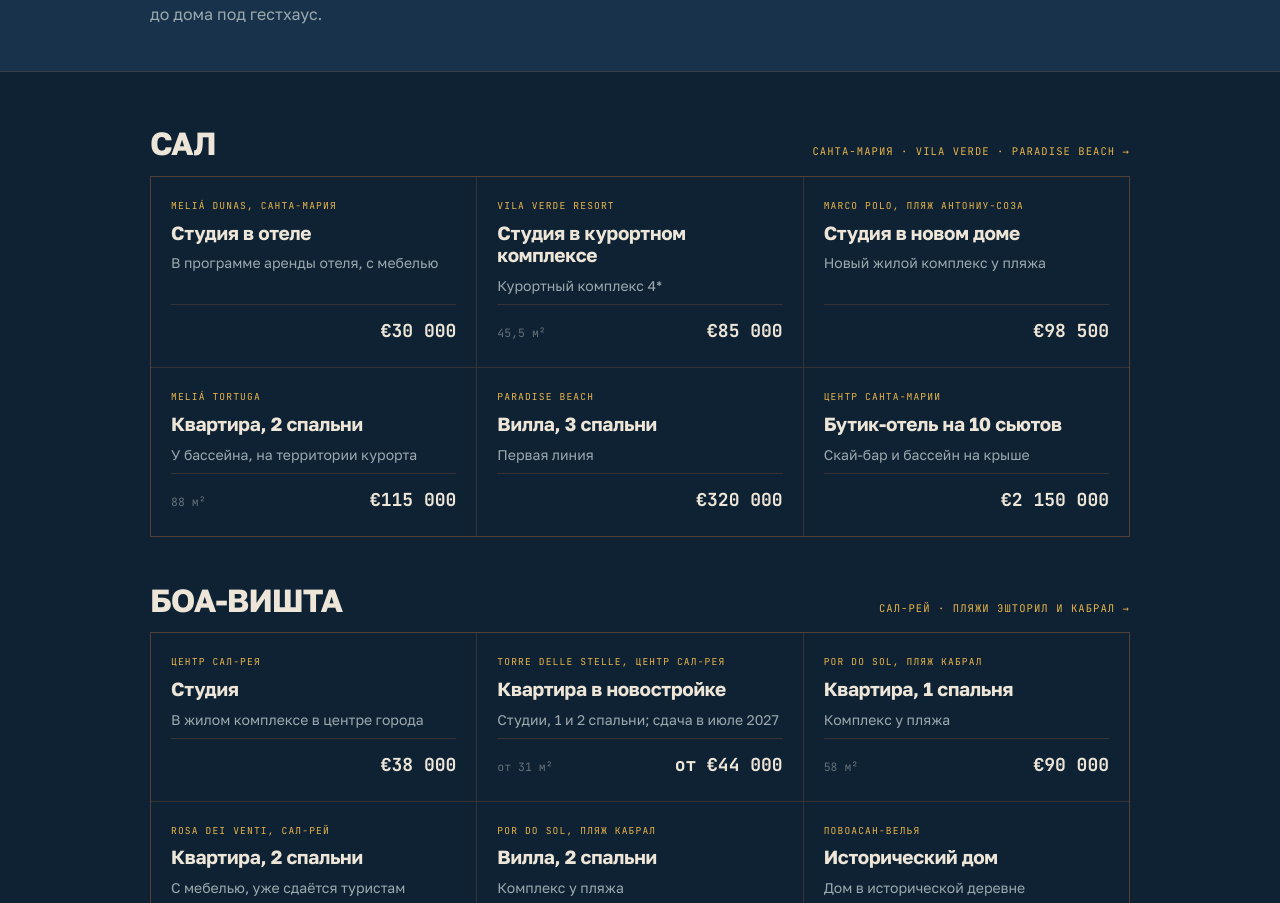
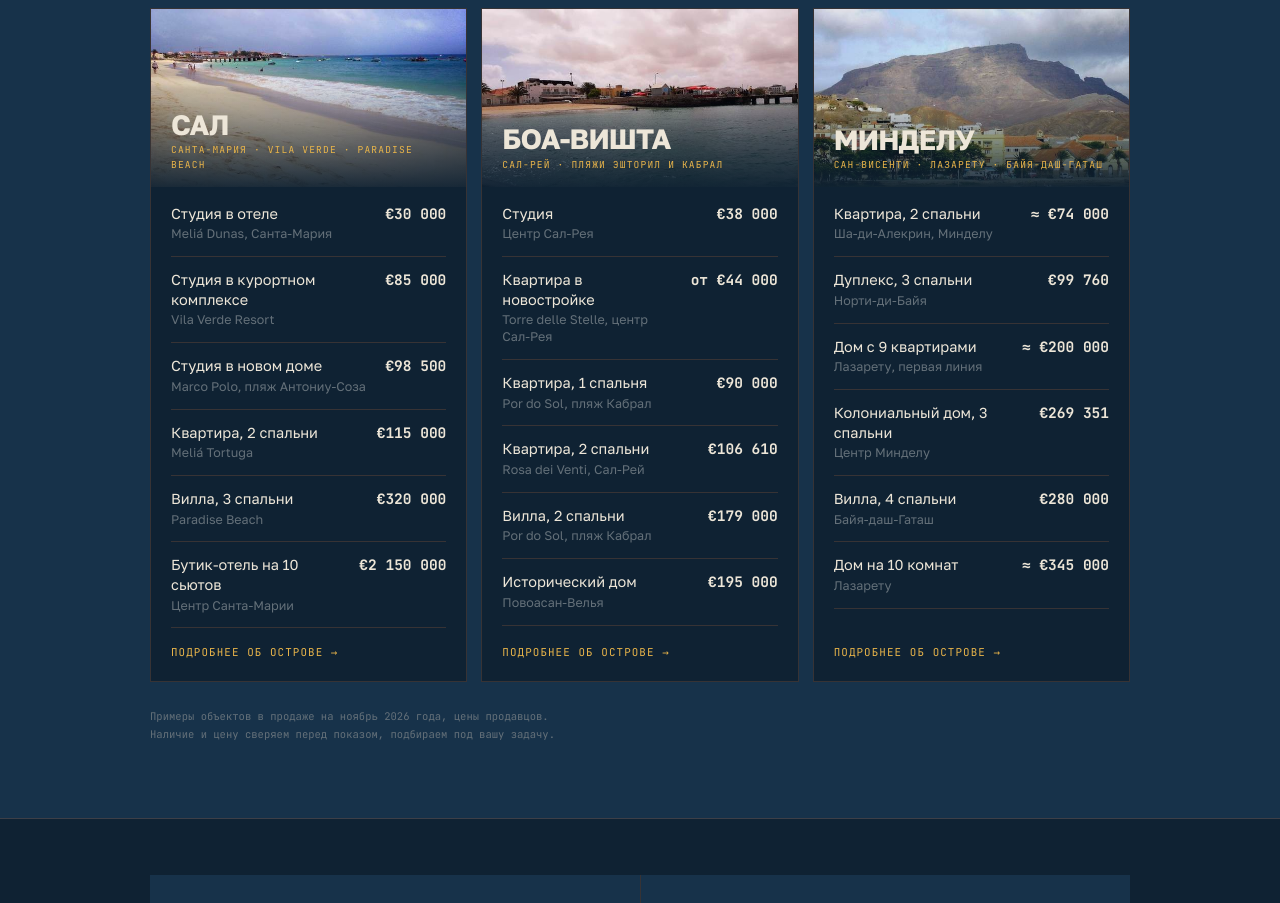
Before and after one commit to forrestburnsbooking-max/zeleniy-mys-site, a plain HTML site: page investicii.html in a window 1280 px wide. Shown: the part 702-1605 px from the top of the page. Drawn offline with Linux system fonts and the light colour scheme.

Commit message:
Investment page: reuse the homepage tourism block with island photos
The 'Buy and invest' page now shows the same three island columns as the
homepage, with all six examples per island, instead of the text-heavy card grid.

Co-Authored-By: Claude Opus 5.5 <noreply@anthropic.com>

```diff
--- a/investicii.html
+++ b/investicii.html
@@ -78,6 +78,8 @@
   .ex-isl li b{font-family:'JetBrains Mono',ui-monospace,Menlo,monospace;white-space:nowrap;font-size:14.5px}
   .ex-isl .ex-isl__go{padding:16px 20px 20px;margin-top:auto;font-family:'JetBrains Mono',ui-monospace,Menlo,monospace;
     font-size:.68rem;letter-spacing:.1em;text-transform:uppercase;color:var(--gold)}
+  .ex-cols{display:grid;grid-template-columns:repeat(3,1fr);gap:14px}
+  @media (max-width:860px){.ex-cols{grid-template-columns:1fr}}
   @media (max-width:900px){.ex{grid-template-columns:repeat(2,1fr)}}
   @media (max-width:600px){.ex{grid-template-columns:1fr}}
   /* EX-CSS END */
@@ -101,61 +103,62 @@
 </div>
 
 <!-- ТУРИСТИЧЕСКАЯ НЕДВИЖИМОСТЬ -->
-<div style="background:var(--panel);padding:44px 0;border-block:1px solid var(--line)">
-  <div class="wrap" style="display:flex;flex-direction:column;gap:14px">
-    <p class="tag" style="letter-spacing:.14em">Сейчас в фокусе</p>
-    <h2 class="huge" style="font-size:clamp(28px,3.8vw,46px)">Туристическая<br>недвижимость</h2>
-    <p style="color:var(--dim);font-size:16px;line-height:1.6;max-width:70ch;margin-top:8px">
+<div id="invest" style="background:var(--panel);margin-top:0px;padding:74px 0;border-block:1px solid var(--line)">
+  <div class="wrap" style="display:grid;grid-template-columns:1fr 1fr;gap:48px;padding-bottom:38px;align-items:end">
+    <div style="display:flex;flex-direction:column;gap:18px">
+      <p class="tag">Инвестиции</p>
+      <h2 class="huge" style="font-size:clamp(30px,4.2vw,50px)">Туристическая<br>недвижимость</h2>
+    </div>
+    <p style="color:var(--dim);font-size:16px;line-height:1.6">
       Сал, Боа-Вишта и Минделу на Сан-Висенти — острова с международными аэропортами,
-      где жильё сдают туристам. От студии в отеле, которую сдаёт сам отель, до дома под гестхаус.
+      где жильё сдают туристам. Ниже — примеры объектов, которые продаются сейчас.
+      Подбираем под вашу задачу, проверяем объект и ведём сделку.
     </p>
   </div>
-</div>
-
-<div class="wrap" style="padding:56px 0 0;display:flex;flex-direction:column;gap:48px">
-  <div style="display:flex;flex-direction:column;gap:16px">
-    <div style="display:flex;justify-content:space-between;align-items:baseline;gap:14px;flex-wrap:wrap">
-      <h3 class="huge" style="font-size:clamp(24px,3vw,32px)">Сал</h3>
-      <a class="mono" href="sal.html" style="font-size:.66rem;letter-spacing:.1em;text-transform:uppercase">Санта-Мария · Vila Verde · Paradise Beach →</a>
-    </div>
-  <div class="ex">
-    <article><span class="ex__kind">Meliá Dunas, Санта-Мария</span><h4>Студия в отеле</h4><p>В программе аренды отеля, с мебелью</p><div class="ex__f"><span></span><b>€30 000</b></div></article>
-    <article><span class="ex__kind">Vila Verde Resort</span><h4>Студия в курортном комплексе</h4><p>Курортный комплекс 4*</p><div class="ex__f"><span>45,5 м²</span><b>€85 000</b></div></article>
-    <article><span class="ex__kind">Marco Polo, пляж Антониу-Соза</span><h4>Студия в новом доме</h4><p>Новый жилой комплекс у пляжа</p><div class="ex__f"><span></span><b>€98 500</b></div></article>
-    <article><span class="ex__kind">Meliá Tortuga</span><h4>Квартира, 2 спальни</h4><p>У бассейна, на территории курорта</p><div class="ex__f"><span>88 м²</span><b>€115 000</b></div></article>
-    <article><span class="ex__kind">Paradise Beach</span><h4>Вилла, 3 спальни</h4><p>Первая линия</p><div class="ex__f"><span></span><b>€320 000</b></div></article>
-    <article><span class="ex__kind">Центр Санта-Марии</span><h4>Бутик-отель на 10 сьютов</h4><p>Скай-бар и бассейн на крыше</p><div class="ex__f"><span></span><b>€2 150 000</b></div></article>
+  <div class="wrap ex-cols">
+    <a class="ex-isl" href="sal.html#invest">
+      <figure><img src="img/G_sal_1.jpg" alt="Сал">
+        <figcaption><b class="huge">Сал</b><span>Санта-Мария · Vila Verde · Paradise Beach</span></figcaption></figure>
+      <ul>
+        <li><span>Студия в отеле<i>Meliá Dunas, Санта-Мария</i></span><b>€30 000</b></li>
+        <li><span>Студия в курортном комплексе<i>Vila Verde Resort</i></span><b>€85 000</b></li>
+        <li><span>Студия в новом доме<i>Marco Polo, пляж Антониу-Соза</i></span><b>€98 500</b></li>
+        <li><span>Квартира, 2 спальни<i>Meliá Tortuga</i></span><b>€115 000</b></li>
+        <li><span>Вилла, 3 спальни<i>Paradise Beach</i></span><b>€320 000</b></li>
+        <li><span>Бутик-отель на 10 сьютов<i>Центр Санта-Марии</i></span><b>€2 150 000</b></li>
+      </ul>
+      <span class="ex-isl__go">Подробнее об острове →</span>
+    </a>
+    <a class="ex-isl" href="boa-vista.html#invest">
+      <figure><img src="img/G_boavista_5.jpg" alt="Боа-Вишта">
+        <figcaption><b class="huge">Боа-Вишта</b><span>Сал-Рей · пляжи Эшторил и Кабрал</span></figcaption></figure>
+      <ul>
+        <li><span>Студия<i>Центр Сал-Рея</i></span><b>€38 000</b></li>
+        <li><span>Квартира в новостройке<i>Torre delle Stelle, центр Сал-Рея</i></span><b>от €44 000</b></li>
+        <li><span>Квартира, 1 спальня<i>Por do Sol, пляж Кабрал</i></span><b>€90 000</b></li>
+        <li><span>Квартира, 2 спальни<i>Rosa dei Venti, Сал-Рей</i></span><b>€106 610</b></li>
+        <li><span>Вилла, 2 спальни<i>Por do Sol, пляж Кабрал</i></span><b>€179 000</b></li>
+        <li><span>Исторический дом<i>Повоасан-Велья</i></span><b>€195 000</b></li>
+      </ul>
+      <span class="ex-isl__go">Подробнее об острове →</span>
+    </a>
+    <a class="ex-isl" href="sao-vicente.html#invest">
+      <figure><img src="img/G_saovicente_2.jpg" alt="Минделу">
+        <figcaption><b class="huge">Минделу</b><span>Сан-Висенти · Лазарету · Байя-даш-Гаташ</span></figcaption></figure>
+      <ul>
+        <li><span>Квартира, 2 спальни<i>Ша-ди-Алекрин, Минделу</i></span><b>≈ €74 000</b></li>
+        <li><span>Дуплекс, 3 спальни<i>Норти-ди-Байя</i></span><b>€99 760</b></li>
+        <li><span>Дом с 9 квартирами<i>Лазарету, первая линия</i></span><b>≈ €200 000</b></li>
+        <li><span>Колониальный дом, 3 спальни<i>Центр Минделу</i></span><b>€269 351</b></li>
+        <li><span>Вилла, 4 спальни<i>Байя-даш-Гаташ</i></span><b>€280 000</b></li>
+        <li><span>Дом на 10 комнат<i>Лазарету</i></span><b>≈ €345 000</b></li>
+      </ul>
+      <span class="ex-isl__go">Подробнее об острове →</span>
+    </a>
   </div>
+  <div class="wrap" style="display:flex;justify-content:space-between;align-items:center;gap:20px;flex-wrap:wrap;padding-top:26px">
+    <p class="mono" style="font-size:.66rem;color:var(--faint);max-width:70ch;line-height:1.7">Примеры объектов в продаже на ноябрь 2026 года, цены продавцов. Наличие и цену сверяем перед показом, подбираем под вашу задачу.</p>
   </div>
-  <div style="display:flex;flex-direction:column;gap:16px">
-    <div style="display:flex;justify-content:space-between;align-items:baseline;gap:14px;flex-wrap:wrap">
-      <h3 class="huge" style="font-size:clamp(24px,3vw,32px)">Боа-Вишта</h3>
-      <a class="mono" href="boa-vista.html" style="font-size:.66rem;letter-spacing:.1em;text-transform:uppercase">Сал-Рей · пляжи Эшторил и Кабрал →</a>
-    </div>
-  <div class="ex">
-    <article><span class="ex__kind">Центр Сал-Рея</span><h4>Студия</h4><p>В жилом комплексе в центре города</p><div class="ex__f"><span></span><b>€38 000</b></div></article>
-    <article><span class="ex__kind">Torre delle Stelle, центр Сал-Рея</span><h4>Квартира в новостройке</h4><p>Студии, 1 и 2 спальни; сдача в июле 2027</p><div class="ex__f"><span>от 31 м²</span><b>от €44 000</b></div></article>
-    <article><span class="ex__kind">Por do Sol, пляж Кабрал</span><h4>Квартира, 1 спальня</h4><p>Комплекс у пляжа</p><div class="ex__f"><span>58 м²</span><b>€90 000</b></div></article>
-    <article><span class="ex__kind">Rosa dei Venti, Сал-Рей</span><h4>Квартира, 2 спальни</h4><p>С мебелью, уже сдаётся туристам</p><div class="ex__f"><span>76 м²</span><b>€106 610</b></div></article>
-    <article><span class="ex__kind">Por do Sol, пляж Кабрал</span><h4>Вилла, 2 спальни</h4><p>Комплекс у пляжа</p><div class="ex__f"><span>185 м²</span><b>€179 000</b></div></article>
-    <article><span class="ex__kind">Повоасан-Велья</span><h4>Исторический дом</h4><p>Дом в исторической деревне</p><div class="ex__f"><span></span><b>€195 000</b></div></article>
-  </div>
-  </div>
-  <div style="display:flex;flex-direction:column;gap:16px">
-    <div style="display:flex;justify-content:space-between;align-items:baseline;gap:14px;flex-wrap:wrap">
-      <h3 class="huge" style="font-size:clamp(24px,3vw,32px)">Минделу</h3>
-      <a class="mono" href="sao-vicente.html" style="font-size:.66rem;letter-spacing:.1em;text-transform:uppercase">Сан-Висенти · Лазарету · Байя-даш-Гаташ →</a>
-    </div>
-  <div class="ex">
-    <article><span class="ex__kind">Ша-ди-Алекрин, Минделу</span><h4>Квартира, 2 спальни</h4><p>Городской район</p><div class="ex__f"><span></span><b>≈ €74 000</b></div></article>
-    <article><span class="ex__kind">Норти-ди-Байя</span><h4>Дуплекс, 3 спальни</h4><p>С видом на море</p><div class="ex__f"><span>70 м²</span><b>€99 760</b></div></article>
-    <article><span class="ex__kind">Лазарету, первая линия</span><h4>Дом с 9 квартирами</h4><p>9 отдельных квартир у моря</p><div class="ex__f"><span>443 м²</span><b>≈ €200 000</b></div></article>
-    <article><span class="ex__kind">Центр Минделу</span><h4>Колониальный дом, 3 спальни</h4><p>Исторический центр</p><div class="ex__f"><span>165 м²</span><b>€269 351</b></div></article>
-    <article><span class="ex__kind">Байя-даш-Гаташ</span><h4>Вилла, 4 спальни</h4><p>Посёлок у залива</p><div class="ex__f"><span>326 м²</span><b>€280 000</b></div></article>
-    <article><span class="ex__kind">Лазарету</span><h4>Дом на 10 комнат</h4><p>«Жёлтый дом»: 10 комнат, подходит под гестхаус</p><div class="ex__f"><span>447 м²</span><b>≈ €345 000</b></div></article>
-  </div>
-  </div>
-  <p class="mono" style="font-size:.66rem;color:var(--faint);line-height:1.7">Примеры объектов в продаже на ноябрь 2026 года, цены продавцов. Наличие и цену сверяем перед показом, подбираем под вашу задачу.</p>
 </div>
 
 <div class="wrap" style="display:grid;grid-template-columns:1fr 1fr;gap:1px;background:var(--line);margin-top:56px">
```
Also changed, not shown: boa-vista.html (+2 -0 lines), brava.html (+2 -0 lines), fogo.html (+2 -0 lines), index.html (+3 -1 lines), maio.html (+2 -0 lines), sal.html (+2 -0 lines), santa-luzia.html (+2 -0 lines), santiago.html (+2 -0 lines), santo-antao.html (+2 -0 lines), sao-nicolau.html (+2 -0 lines), sao-vicente.html (+2 -0 lines).
